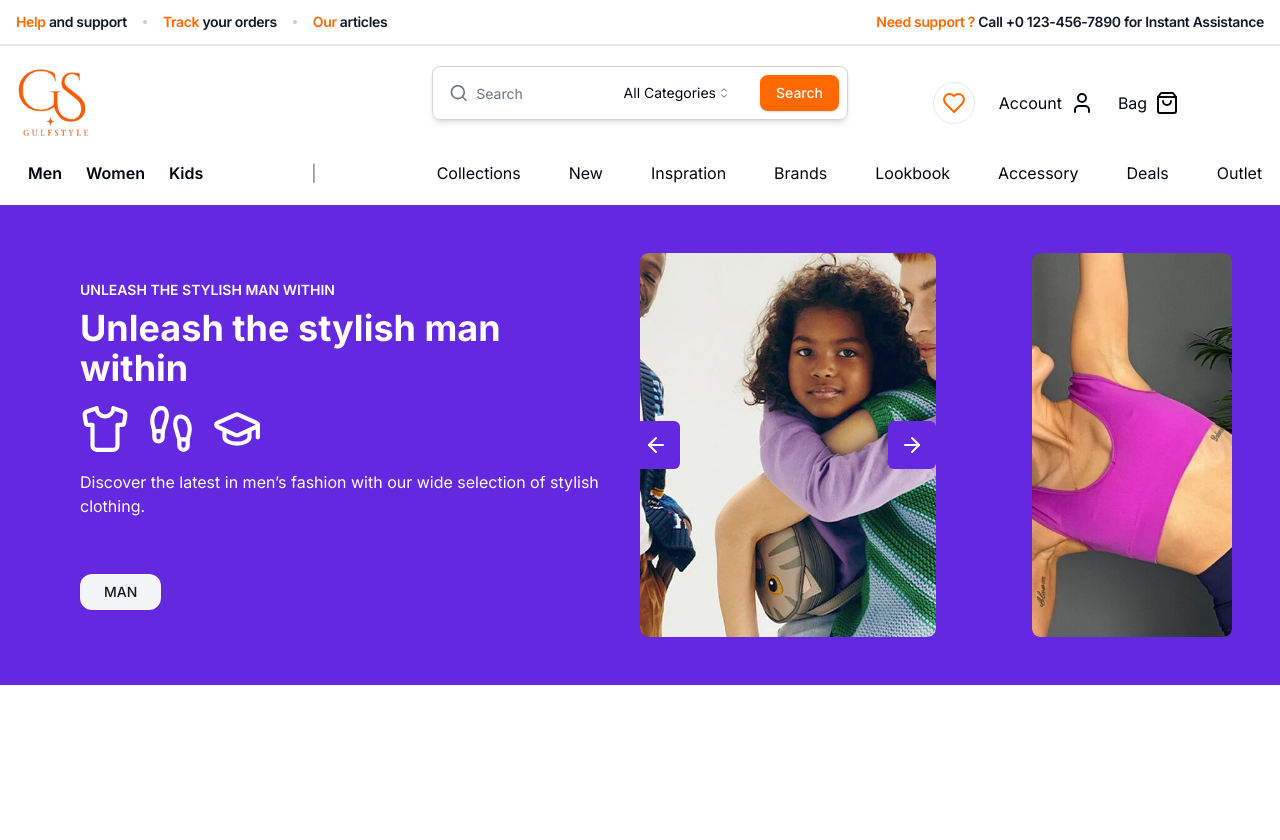
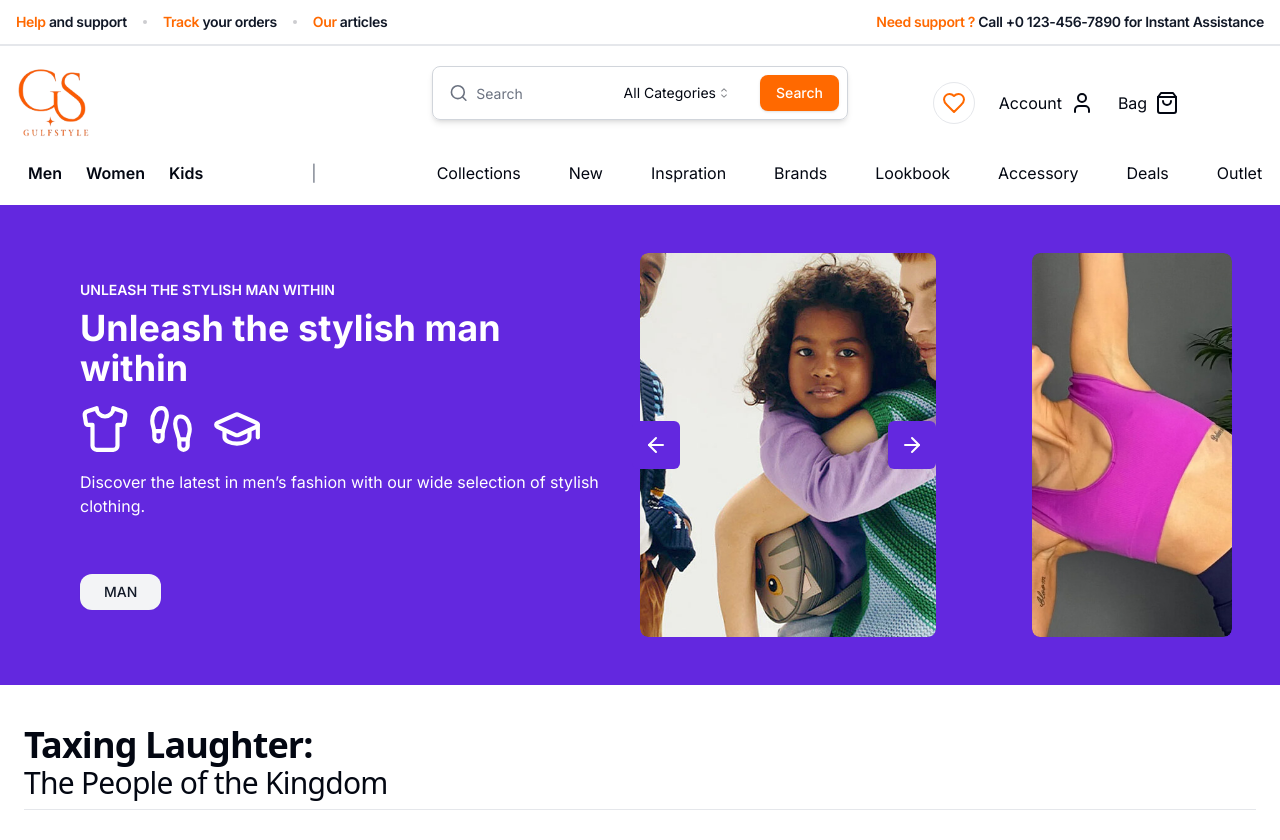
Before and after one commit to TasleemSiddiqui/headless-commerece, a Next.js app: page / in a window 1280 px wide. Shown: the top 840 px of the page. Built offline with nearby package versions, Linux system fonts and the light colour scheme.

Commit message:
heading bar added

```diff
--- a/src/app/page.tsx
+++ b/src/app/page.tsx
@@ -1,4 +1,5 @@
 
+import HeadingBar from "@/components/shared/HeadingBar";
 import MobSlider from "@/components/widgets/MobSlider";
 import Slider from "@/components/widgets/Slider";
 
@@ -15,6 +16,7 @@ export default function Home() {
      <div className="block lg:hidden">
       <MobSlider/>
      </div>
+     <HeadingBar heading="Taxing Laughter:" subHeading="The People of the Kingdom"/>
      <div className="h-screen ">
 
      </div>
--- /dev/null
+++ b/src/components/shared/HeadingBar.tsx
@@ -0,0 +1,20 @@
+import React from "react";
+
+const HeadingBar = ({heading,subHeading}:{heading:string,subHeading:string}) => {
+  return (
+    <section className="my-3 px-2 md:my-5 md:px-4  lg:my-10 lg:px-6 text-left leading-normal">
+      <h1 className="text-2xl md:text-3xl font-semibold font-sans tracking-tight lg:text-4xl">
+        {
+            heading
+        }
+      </h1>
+      <h2 className="border-b pb-2 text-xl md:text2xl lg:text-3xl font-thin font-sans tracking-tight first:mt-0">
+        {
+            subHeading
+        }
+      </h2>
+    </section>
+  );
+};
+
+export default HeadingBar;
--- a/src/components/shared/Wrapper.tsx
+++ b/src/components/shared/Wrapper.tsx
@@ -2,7 +2,7 @@ import React, { FC } from 'react'
 
 const Wrapper:FC<{children:React.ReactNode}> = ({children}) => {
   return (
-    <div className='max-w-screen-2xl mx-auto '>
+    <div className='max-w-screen-2xl mx-auto'>
         {children}
     </div>
   )
--- a/src/components/widgets/MobSlider.tsx
+++ b/src/components/widgets/MobSlider.tsx
@@ -70,7 +70,7 @@ export default function MobSlider() {
   };
 
   return (
-    <div className="flex flex-col-reverse gap-y-4 md:flex-row justify-center text-center items-center bg-primary-theme2 mx-auto p-4 md:p-12 h-screen">
+    <div className="flex flex-col-reverse gap-y-4 md:flex-row justify-center text-center items-center bg-primary-theme2 mx-auto p-4 md:p-12 h-fit">
       {/* Left Content */}
       <div className="flex-1 text-white px-4 md:px-8 mb-8 md:mb-0">
         <div
```
